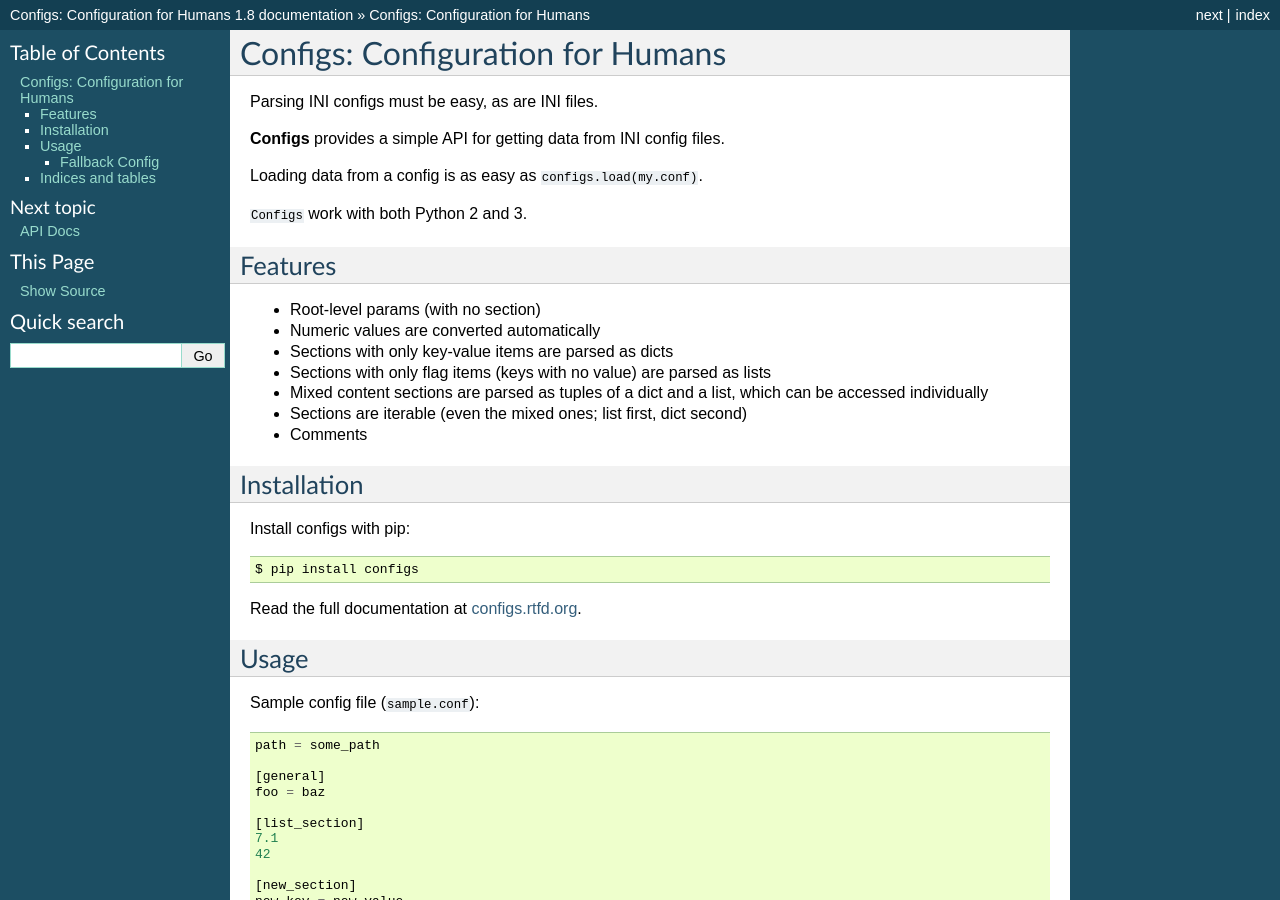
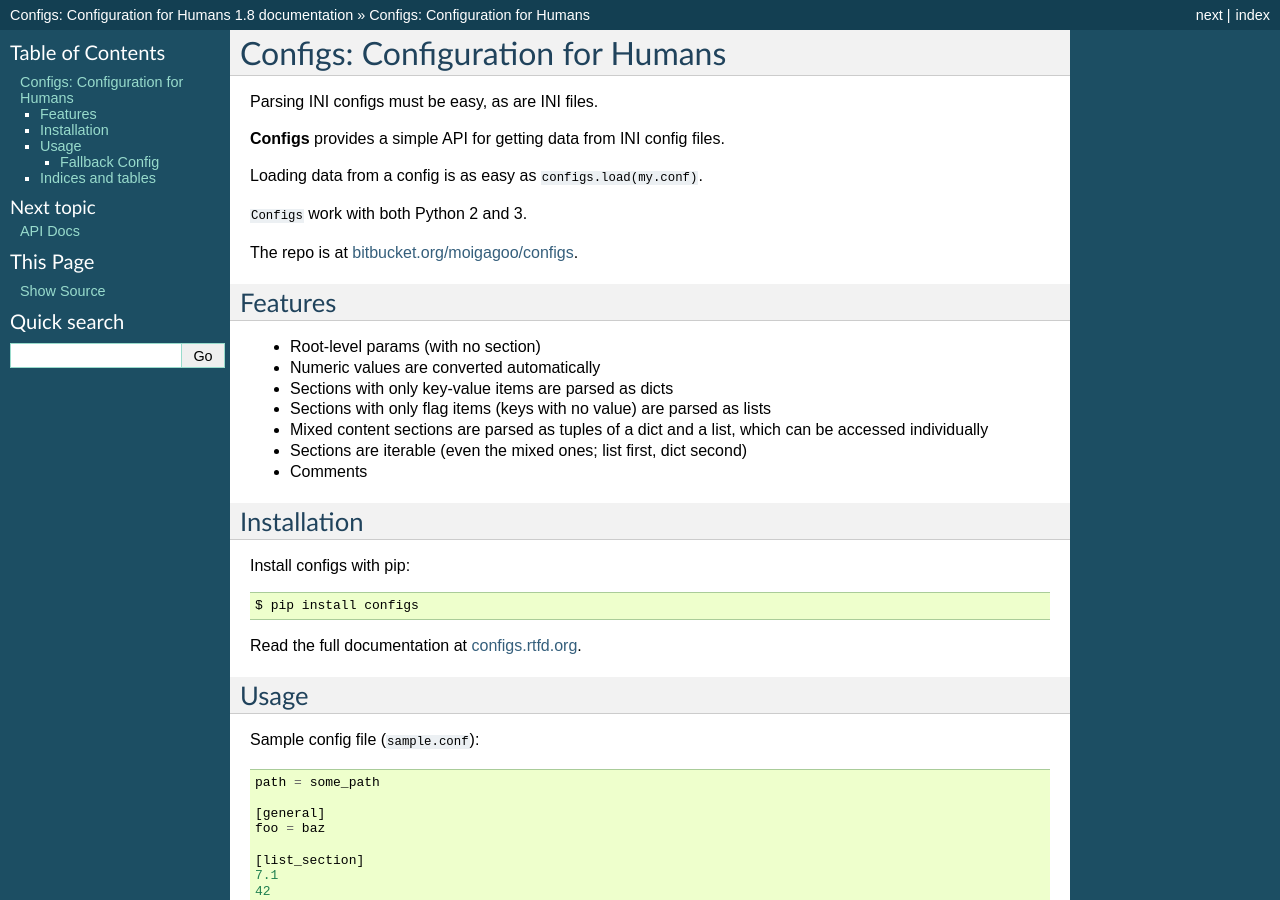
Before and after one commit to moigagoo/configs, a Sphinx documentation site: the page built from docs/index.rst, in a window 1280 px wide and 900 px high. Built offline with Sphinx 7.4.7, drawn with Linux system fonts in a browser that asks for light colours.

Commit message:
[~] Description updated.

```diff
--- a/README.rst
+++ b/README.rst
@@ -8,7 +8,9 @@
 
 Loading data from a config is as easy as ``configs.load(my.conf)``.
 
-Configs work with both Python 2 and 3.
+``Configs`` work with both Python 2 and 3.
+
+The repo is at `bitbucket.org/moigagoo/configs <https://bitbucket.org/moigagoo/configs>`_.
 
 Features
 ========
--- a/configs/__init__.py
+++ b/configs/__init__.py
@@ -1,9 +1,9 @@
 """
 *******
-configs
+Configs
 *******
 
-Configs is an INI configuration parsing package, written for humans.
+**Configs** is an INI configuration parsing package, written for humans.
 
 Basic usage
 ===========
@@ -21,6 +21,8 @@
     eggs
 
 See full documentation at `configs.rtfd.org <http://configs.rtfd.org>`_.
+
+The repo is at `bitbucket.org/moigagoo/configs <https://bitbucket.org/moigagoo/configs>`_.
 """
 
 __title__ = 'configs'
--- a/docs/index.rst
+++ b/docs/index.rst
@@ -15,6 +15,8 @@
 Loading data from a config is as easy as ``configs.load(my.conf)``.
 
 ``Configs`` work with both Python 2 and 3.
+
+The repo is at `bitbucket.org/moigagoo/configs <https://bitbucket.org/moigagoo/configs>`_.
 
 Features
 ========
```
